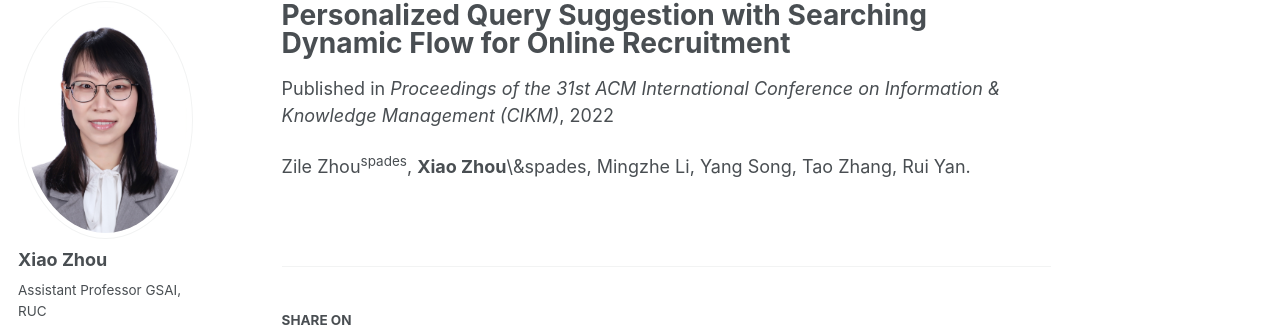
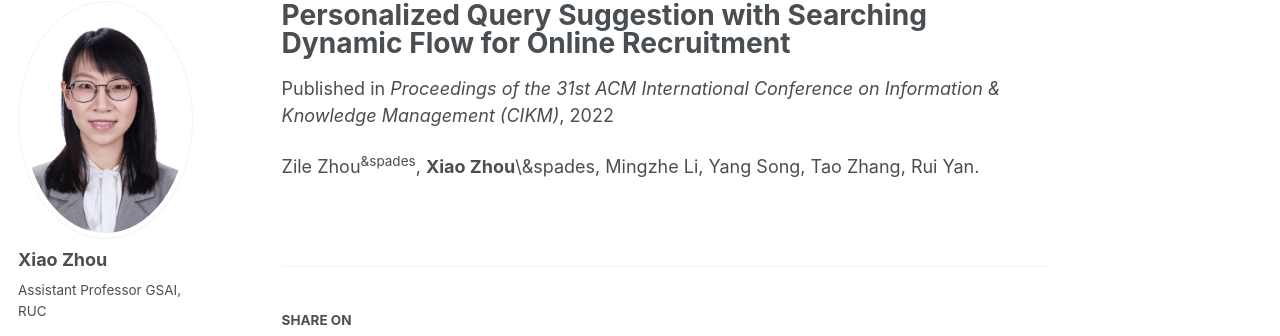
Before and after one commit to lxin131/XiaoZHOUCAM.github.io, a Jekyll site: the page built from _publications/CIKM2022.md, in a window 1280 px wide. Shown: the part 117-453 px from the top of the page. Built offline with Jekyll 4.4.1, drawn with Linux system fonts in a browser that asks for light colours; some web fonts are replaced.

```diff
--- a/_publications/CIKM2022.md
+++ b/_publications/CIKM2022.md
@@ -6,4 +6,4 @@ venue: 'Proceedings of the 31st ACM International Conference on Information & Kn
 paperurl: 'http://XiaoZHOUCAM.github.io/files/CIKM2022.pdf'
 ---
 
-Zile Zhou<sup>spades</sup>, **Xiao Zhou**\&spades, Mingzhe Li, Yang Song, Tao Zhang, Rui Yan.
+Zile Zhou<sup>&spades</sup>, **Xiao Zhou**\&spades, Mingzhe Li, Yang Song, Tao Zhang, Rui Yan.
```
